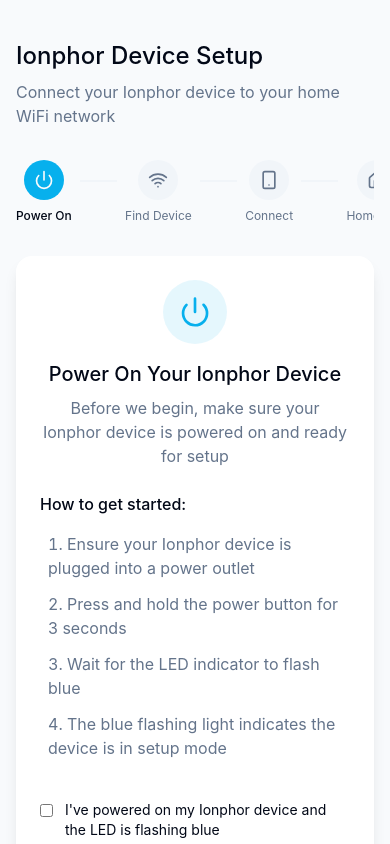
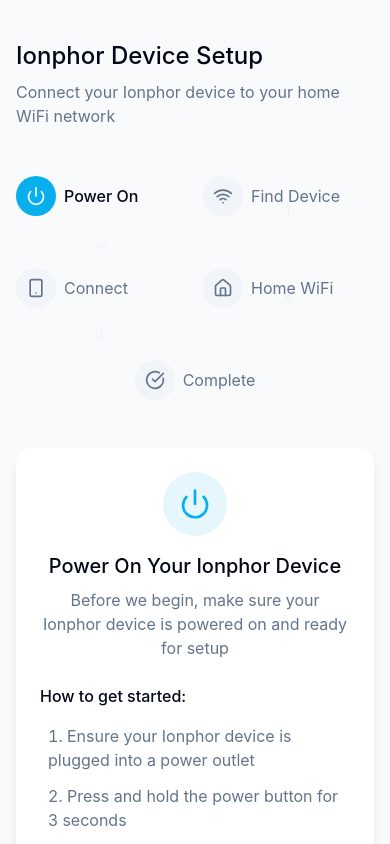
Before and after one commit to srikanthedera/aqua-family-connect, a React (Vite) app: page /device-setup in a window 390 px wide. Shown: the top 844 px of the page. Built offline with nearby package versions, Linux system fonts and the light colour scheme.

Commit message:
Refactor: Improve device setup UI
- Remove redundant close buttons in the mobile menu.
- Implement a stacked, multi-line layout for the device setup process, adapting to smaller screens.

```diff
--- a/src/components/dashboard/DashboardLayout.tsx
+++ b/src/components/dashboard/DashboardLayout.tsx
@@ -8,8 +8,7 @@ import {
   FileTextIcon,
   SettingsIcon,
   UserIcon,
-  MenuIcon,
-  XIcon
+  MenuIcon
 } from "lucide-react";
 import { cn } from "@/lib/utils";
 import { Sheet, SheetContent, SheetTrigger } from "@/components/ui/sheet";
@@ -50,18 +49,11 @@ const DashboardLayout: React.FC<DashboardLayoutProps> = ({ children }) => {
       </SheetTrigger>
       <SheetContent side="left" className="p-0 w-64 border-r border-border/50">
         <div className="flex flex-col h-full">
-          <div className="p-6 border-b border-border/50 flex items-center justify-between">
+          <div className="p-6 border-b border-border/50">
             <div className="flex items-center space-x-2">
               <DropletIcon className="h-6 w-6 text-primary" />
               <span className="font-semibold text-lg">Water Wellness</span>
             </div>
-            <Button
-              variant="ghost"
-              size="icon"
-              onClick={() => setSidebarOpen(false)}
-            >
-              <XIcon className="h-4 w-4" />
-            </Button>
           </div>
 
           <nav className="flex-1 p-4">
--- a/src/components/device/DeviceSetupStepper.tsx
+++ b/src/components/device/DeviceSetupStepper.tsx
@@ -1,7 +1,7 @@
 
 import React from "react";
 import { DeviceSetupStep } from "@/pages/DeviceSetup";
-import { Check, Wifi, SmartphoneIcon, Home, CheckCircle, Power } from "lucide-react";
+import { Check, Wifi, SmartphoneIcon, Home, CheckCircle, Power, ArrowRight } from "lucide-react";
 
 type StepInfo = {
   label: string;
@@ -36,8 +36,53 @@ const DeviceSetupStepper = ({ currentStep }: { currentStep: DeviceSetupStep }) =
   const currentIndex = steps.findIndex(([step]) => step === currentStep);
 
   return (
-    <div className="w-full overflow-x-auto">
-      <div className="flex items-start justify-between min-w-[500px] md:min-w-0">
+    <div className="w-full">
+      {/* Mobile view - flow layout (stacked with 2 items per row) */}
+      <div className="md:hidden grid grid-cols-2 gap-4">
+        {steps.map(([step, info], index) => {
+          const isActive = step === currentStep;
+          const isCompleted = index < currentIndex;
+          const isLast = index === steps.length - 1;
+          const isOdd = index % 2 === 0;
+
+          return (
+            <React.Fragment key={step}>
+              {/* Step */}
+              <div className={`flex flex-col ${isOdd && !isLast ? 'col-span-1' : isLast ? 'col-span-2 justify-center mx-auto' : 'col-span-1'}`}>
+                <div className="flex items-center">
+                  <div
+                    className={`
+                      w-10 h-10 rounded-full flex items-center justify-center
+                      ${isActive ? 'bg-primary text-primary-foreground' :
+                        isCompleted ? 'bg-primary/20 text-primary' : 'bg-muted text-muted-foreground'}
+                    `}
+                  >
+                    {isCompleted ? (
+                      <Check className="h-5 w-5" />
+                    ) : (
+                      <info.icon className="h-5 w-5" />
+                    )}
+                  </div>
+                  <span className={`ml-2 ${isActive ? 'font-medium' : 'text-muted-foreground'}`}>
+                    {info.label}
+                  </span>
+                </div>
+
+                {/* Connector arrows */}
+                {!isLast && (
+                  <div className={`flex justify-center ${isOdd ? 'rotate-90 mt-4' : '-rotate-90 -mt-4'}`}>
+                    <ArrowRight className={`h-5 w-5 ${index < currentIndex ? 'text-primary' : 'text-muted'}`} />
+                  </div>
+                )}
+              </div>
+            </React.Fragment>
+          );
+        })}
+      </div>
+
+      {/* Desktop view - horizontal layout */}
+      <div className="hidden md:block">
+        <div className="flex items-start justify-between">
           {steps.map(([step, info], index) => {
             const isActive = step === currentStep;
             const isCompleted = index < currentIndex;
@@ -78,6 +123,7 @@ const DeviceSetupStepper = ({ currentStep }: { currentStep: DeviceSetupStep }) =
           })}
         </div>
       </div>
+    </div>
   );
 };
 
--- a/src/components/ui/sheet.tsx
+++ b/src/components/ui/sheet.tsx
@@ -1,3 +1,4 @@
+
 import * as SheetPrimitive from "@radix-ui/react-dialog"
 import { cva, type VariantProps } from "class-variance-authority"
 import { X } from "lucide-react"
@@ -49,12 +50,14 @@ const sheetVariants = cva(
 
 interface SheetContentProps
   extends React.ComponentPropsWithoutRef<typeof SheetPrimitive.Content>,
-  VariantProps<typeof sheetVariants> { }
+  VariantProps<typeof sheetVariants> {
+    showCloseButton?: boolean;
+  }
 
 const SheetContent = React.forwardRef<
   React.ElementRef<typeof SheetPrimitive.Content>,
   SheetContentProps
->(({ side = "right", className, children, ...props }, ref) => (
+>(({ side = "right", className, children, showCloseButton = false, ...props }, ref) => (
   <SheetPortal>
     <SheetOverlay />
     <SheetPrimitive.Content
@@ -63,10 +66,12 @@ const SheetContent = React.forwardRef<
       {...props}
     >
       {children}
-      <SheetPrimitive.Close className="absolute right-4 top-4 rounded-sm opacity-70 ring-offset-background transition-opacity hover:opacity-100 focus:outline-none focus:ring-2 focus:ring-ring focus:ring-offset-2 disabled:pointer-events-none data-[state=open]:bg-secondary">
-        <X className="h-4 w-4" />
-        <span className="sr-only">Close</span>
-      </SheetPrimitive.Close>
+      {showCloseButton && (
+        <SheetPrimitive.Close className="absolute right-4 top-4 rounded-sm opacity-70 ring-offset-background transition-opacity hover:opacity-100 focus:outline-none focus:ring-2 focus:ring-ring focus:ring-offset-2 disabled:pointer-events-none data-[state=open]:bg-secondary">
+          <X className="h-4 w-4" />
+          <span className="sr-only">Close</span>
+        </SheetPrimitive.Close>
+      )}
     </SheetPrimitive.Content>
   </SheetPortal>
 ))
--- a/src/pages/DeviceSetup.tsx
+++ b/src/pages/DeviceSetup.tsx
@@ -1,7 +1,6 @@
 
 import React, { useState } from "react";
 import { useNavigate } from "react-router-dom";
-import DashboardLayout from "@/components/dashboard/DashboardLayout";
 import DeviceSetupStepper from "@/components/device/DeviceSetupStepper";
 import PowerOnDevice from "@/components/device/PowerOnDevice";
 import ScanIonphorNetworks from "@/components/device/ScanIonphorNetworks";
@@ -91,9 +90,11 @@ const DeviceSetup = () => {
             </p>
           </div>
 
-          <DeviceSetupStepper currentStep={currentStep} />
+          <div className="py-4">
+            <DeviceSetupStepper currentStep={currentStep} />
+          </div>
 
-          <div className="mt-8">
+          <div className="mt-4 md:mt-8">
             {renderCurrentStep()}
           </div>
         </div>
```
Lines whose indentation alone changed are shown as unchanged.
